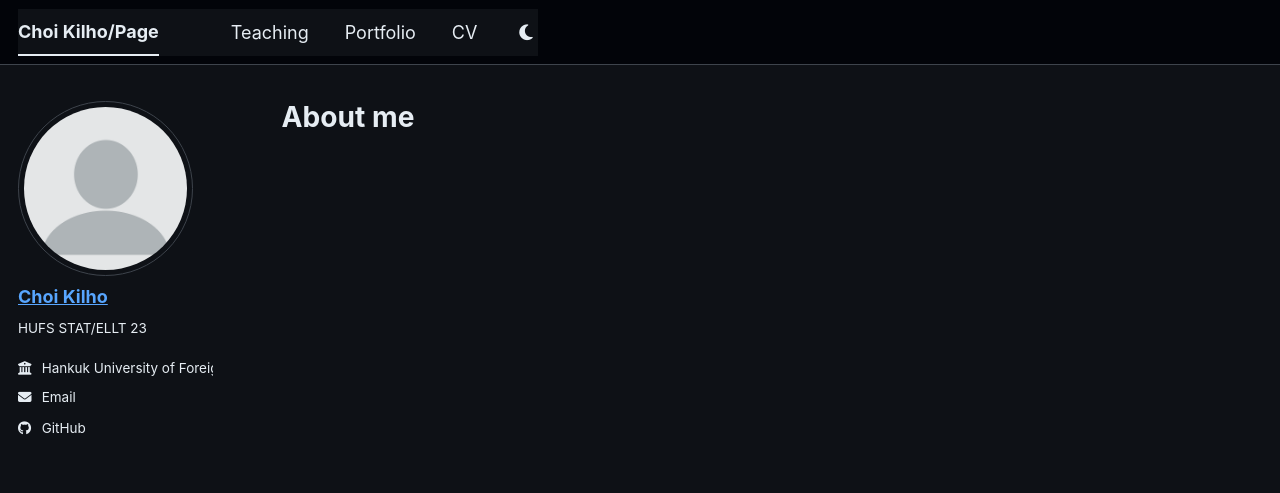
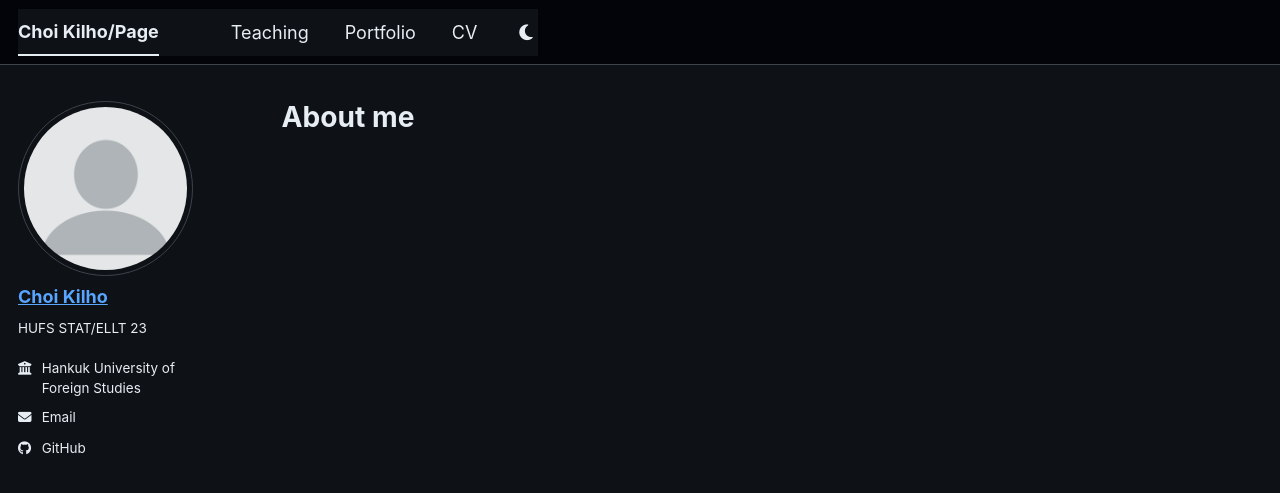
Before and after one commit to kilarc/kilarc.github.io, a Jekyll site: the page built from _pages/about.md, in a window 1280 px wide. Shown: the top 493 px of the page. Built offline with Jekyll 4.4.1, drawn with Linux system fonts in a browser that asks for light colours; a script bundle is joined from its source files by our own code; a style sheet for code colours, icons or effects is not loaded.

Commit message:
Wrap long school names in the author sidebar

```diff
--- a/_includes/author-profile.html
+++ b/_includes/author-profile.html
@@ -32,7 +32,12 @@
         <li class="author__desktop"><i class="fas fa-fw fa-location-dot icon-pad-right" aria-hidden="true"></i>{{ author.location }}</li>
       {% endif %}
       {% if author.employer %}
-        <li class="author__desktop"><i class="fas fa-fw fa-building-columns icon-pad-right" aria-hidden="true"></i>{{ author.employer }}</li>
+        <li class="author__desktop">
+          <span class="author__affiliation">
+            <i class="fas fa-fw fa-building-columns icon-pad-right" aria-hidden="true"></i>
+            <span>{{ author.employer | escape }}</span>
+          </span>
+        </li>
       {% endif %}
       {% if author.uri %}
         <li><a href="{{ author.uri }}"><i class="fas fa-fw fa-link icon-pad-right" aria-hidden="true"></i>{{ site.data.ui-text[site.locale].website_label | default: "Website" }}</a></li>
--- a/_sass/layout/_sidebar.scss
+++ b/_sass/layout/_sidebar.scss
@@ -309,6 +309,14 @@
     white-space: nowrap;
   }
 
+  .author__affiliation {
+    display: grid;
+    grid-template-columns: auto minmax(0, 1fr);
+    align-items: baseline;
+    white-space: normal;
+    overflow-wrap: anywhere;
+  }
+
   a {
     display: block;
     margin-bottom: 5px;
```
